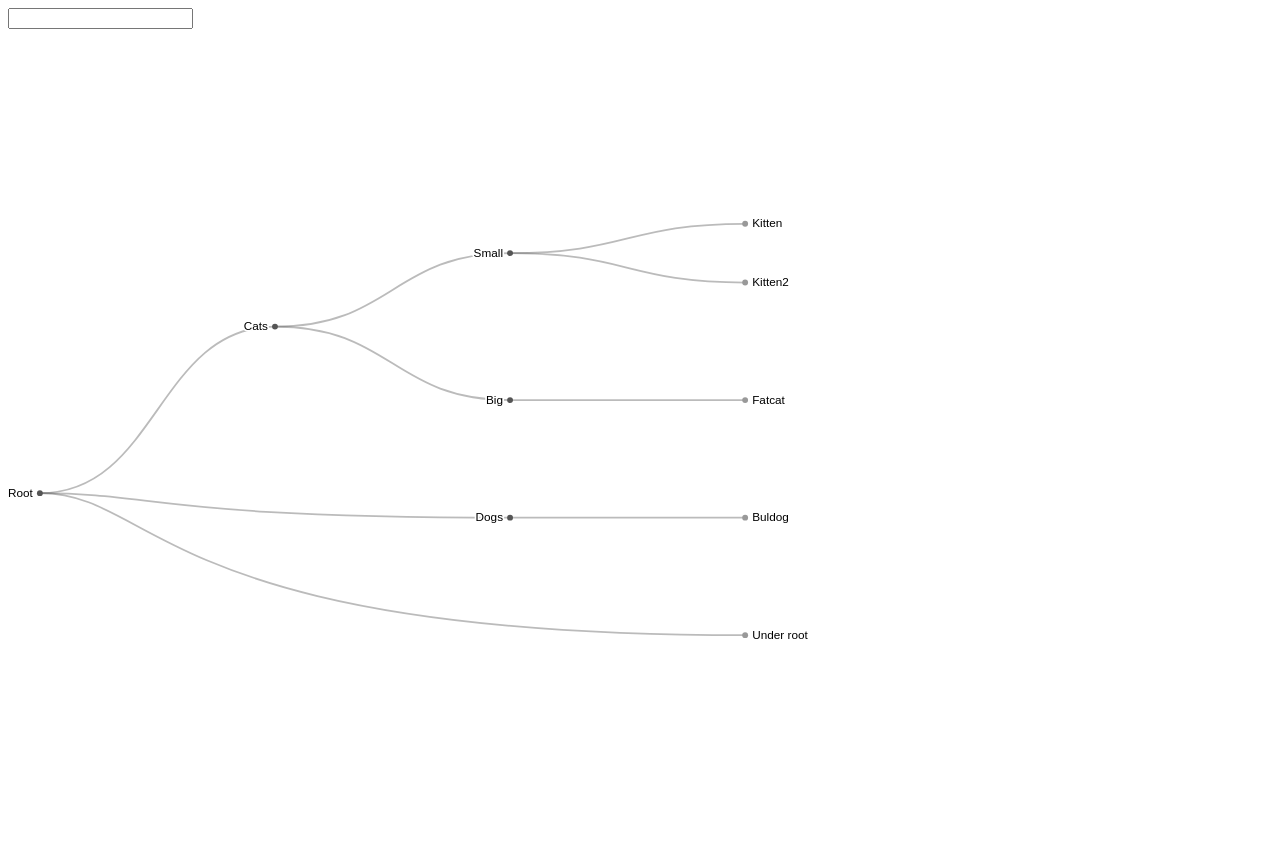
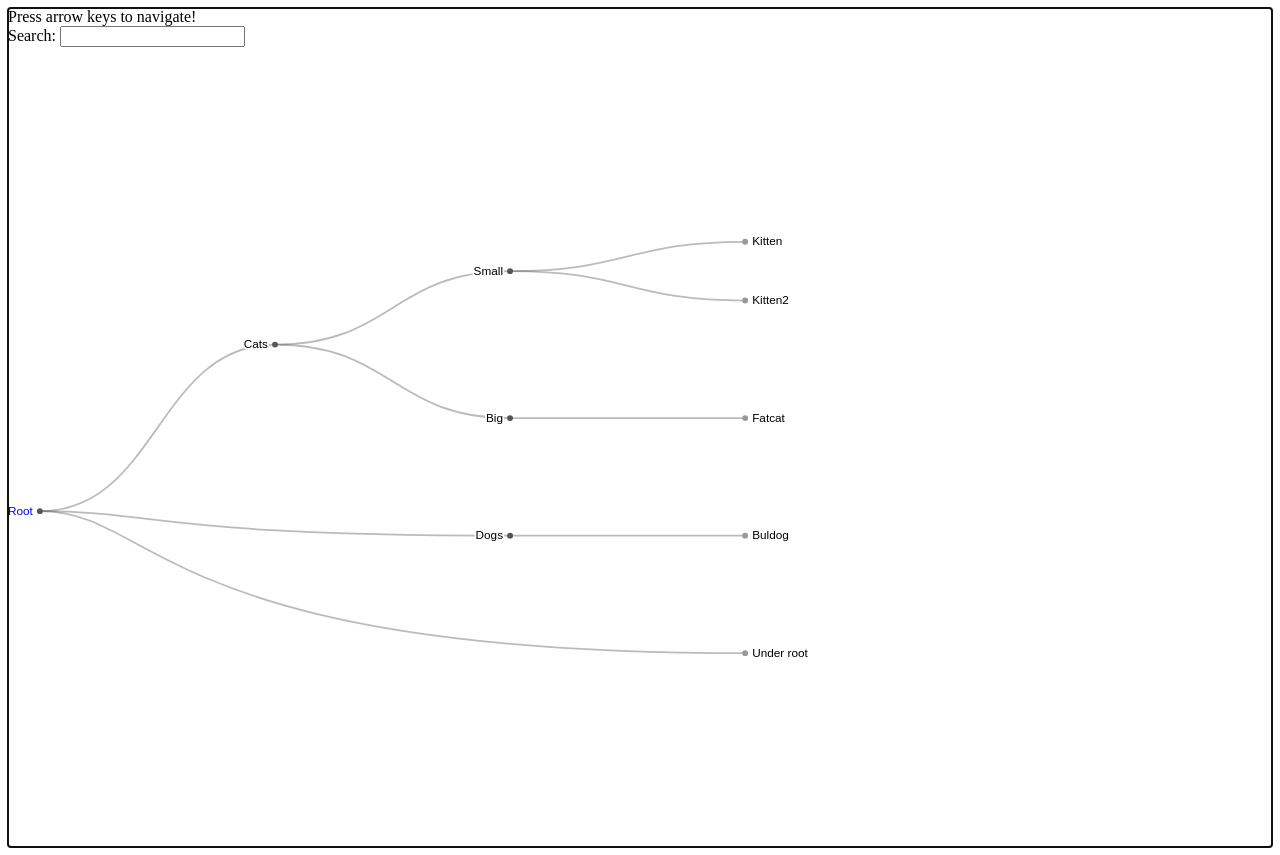
Before and after one commit to harjis/tree, a React (Create React App) app: page / in a window 1280 px wide. Built offline with nearby package versions, Linux system fonts and the light colour scheme.

Commit message:
Start with hotkeys

```diff
--- a/src/features/d3-tree/components/Cluster/Cluster-d3.ts
+++ b/src/features/d3-tree/components/Cluster/Cluster-d3.ts
@@ -60,10 +60,11 @@ export const render = <T>(wrapper: SVGGElement, props: Props<T>) => {
     .attr("y", (d) => d.x)
     .attr("dy", "0.31em")
     .attr("dx", (d) => (d.children ? -6 : 6))
-    .attr("fill", (d) =>
+    .attr("fill", (d) => {
+      if (d.id === props.highlightedItemId) return "blue";
       // d.id && -> because d3 type is id?: string;
-      d.id && props.selectedItemIds.has(d.id) ? "red" : "black"
-    )
+      return d.id && props.selectedItemIds.has(d.id) ? "red" : "black";
+    })
     .text((d) => String(d.data[props.labelKey]))
     .filter((d) => !!d.children)
     .attr("text-anchor", "end")
--- a/src/features/d3-tree/components/Cluster/Cluster.tsx
+++ b/src/features/d3-tree/components/Cluster/Cluster.tsx
@@ -5,6 +5,7 @@ import { render } from "./Cluster-d3";
 
 export type Props<T> = {
   height: number;
+  highlightedItemId: string | undefined;
   labelKey: keyof T;
   tree: HierarchyNode<T>;
   selectedItemIds: Set<string>;
--- a/src/features/d3-tree/components/Tree/Tree.tsx
+++ b/src/features/d3-tree/components/Tree/Tree.tsx
@@ -5,6 +5,7 @@ import { Canvas } from "../Canvas";
 import { Cluster } from "../Cluster";
 import { stratify } from "../../utils/stratify";
 import { useSelectedTree } from "../../../../hooks/useSelectedTree";
+import { useHighlightedTreeItem } from "../../../../hooks/useHighlightedTreeItem";
 
 export type Props<T> = {
   height: number;
@@ -29,8 +30,12 @@ export const Tree = <T extends BaseItem>(
     tree,
   });
 
+  const highlightedTreeItem = useHighlightedTreeItem({ tree });
+
   return (
-    <div>
+    <div tabIndex={0} ref={highlightedTreeItem.hotkeyRef}>
+      Press arrow keys to navigate! <br />
+      Search:{" "}
       <input
         type="text"
         value={search}
@@ -42,6 +47,7 @@ export const Tree = <T extends BaseItem>(
       <Canvas height={props.height} width={props.width}>
         <Cluster
           height={props.height}
+          highlightedItemId={highlightedTreeItem.highlightedItemId}
           labelKey={props.labelKey}
           tree={tree}
           selectedItemIds={selectedItemIds}
--- /dev/null
+++ b/src/features/d3-tree/stories/tree.css
@@ -0,0 +1,3 @@
+html {
+  overflow: hidden;
+}
--- /dev/null
+++ b/src/hooks/useHighlightedTreeItem.ts
@@ -0,0 +1,136 @@
+import React from "react";
+import { HierarchyNode } from "d3";
+
+import { useHotkeys } from "./useHotkeys";
+
+type Props<Item> = {
+  tree: HierarchyNode<Item>;
+};
+type ReturnType<Element> = {
+  hotkeyRef: React.RefCallback<Element>;
+  highlightedItemId: string | undefined;
+};
+export const useHighlightedTreeItem = <Item, Element extends HTMLElement>(
+  props: Props<Item>
+): ReturnType<Element> => {
+  const [highlightedItemId, setHighlightedItemId] = React.useState<
+    string | undefined
+  >(props.tree.id);
+  // useMemo so that useHotkeys refCallback doesn't cleanup on
+  // every render
+  const eventListeners = React.useMemo(
+    () => [
+      {
+        keys: ["ArrowUp", "ArrowDown", "ArrowLeft", "ArrowRight"],
+        eventListener: (event: KeyboardEvent) => {
+          event.stopPropagation();
+          if (event.key === "ArrowRight") {
+            setHighlightedItemId(
+              selectFirstChild(props.tree, highlightedItemId)
+            );
+          } else if (event.key === "ArrowLeft") {
+            setHighlightedItemId(selectParent(props.tree, highlightedItemId));
+          } else if (event.key === "ArrowUp") {
+            setHighlightedItemId(
+              selectTopSideSibling(props.tree, highlightedItemId)
+            );
+          } else if (event.key === "ArrowDown") {
+            setHighlightedItemId(
+              selectBottomSideSibling(props.tree, highlightedItemId)
+            );
+          }
+        },
+      },
+    ],
+    [highlightedItemId, props.tree]
+  );
+  const hotkeyRef = useHotkeys({
+    autoFocus: true,
+    eventListeners,
+  });
+
+  return {
+    hotkeyRef,
+    highlightedItemId,
+  };
+};
+
+function selectFirstChild<Item>(
+  tree: HierarchyNode<Item>,
+  currentlyHighlightedItemId: string | undefined
+) {
+  //@ts-ignore missing from types
+  const highLightedItem: HierarchyNode<Item> = tree.find(
+    (d: HierarchyNode<Item>) => d.id === currentlyHighlightedItemId
+  );
+  if (highLightedItem.children) {
+    return highLightedItem.children[0].id;
+  }
+  return currentlyHighlightedItemId;
+}
+
+function selectParent<Item>(
+  tree: HierarchyNode<Item>,
+  currentlyHighlightedItemId: string | undefined
+) {
+  //@ts-ignore missing from types
+  const highLightedItem: HierarchyNode<Item> = tree.find(
+    (d: HierarchyNode<Item>) => d.id === currentlyHighlightedItemId
+  );
+  if (highLightedItem.parent) {
+    return highLightedItem.parent.id;
+  }
+  return currentlyHighlightedItemId;
+}
+
+function selectTopSideSibling<Item>(
+  tree: HierarchyNode<Item>,
+  currentlyHighlightedItemId: string | undefined
+) {
+  //@ts-ignore missing from types
+  const highLightedItem: HierarchyNode<Item> = tree.find(
+    (d: HierarchyNode<Item>) => d.id === currentlyHighlightedItemId
+  );
+
+  const siblings: HierarchyNode<Item>[] = [];
+  tree.each((d: HierarchyNode<Item>) => {
+    if (d.depth === highLightedItem.depth) {
+      siblings.push(d);
+    }
+  });
+  const currentIndex = siblings.findIndex(
+    (sibling) => sibling.id === highLightedItem.id
+  );
+
+  if (siblings[currentIndex - 1]) {
+    return siblings[currentIndex - 1].id;
+  } else {
+    return highLightedItem.id;
+  }
+}
+
+function selectBottomSideSibling<Item>(
+  tree: HierarchyNode<Item>,
+  currentlyHighlightedItemId: string | undefined
+) {
+  //@ts-ignore missing from types
+  const highLightedItem: HierarchyNode<Item> = tree.find(
+    (d: HierarchyNode<Item>) => d.id === currentlyHighlightedItemId
+  );
+
+  const siblings: HierarchyNode<Item>[] = [];
+  tree.each((d: HierarchyNode<Item>) => {
+    if (d.depth === highLightedItem.depth) {
+      siblings.push(d);
+    }
+  });
+  const currentIndex = siblings.findIndex(
+    (sibling) => sibling.id === highLightedItem.id
+  );
+
+  if (siblings[currentIndex + 1]) {
+    return siblings[currentIndex + 1].id;
+  } else {
+    return highLightedItem.id;
+  }
+}
--- /dev/null
+++ b/src/hooks/useHotkeys.ts
@@ -0,0 +1,47 @@
+import React from "react";
+import {
+  RefCallbackWithCleanup,
+  useRefCallbackWithCleanup,
+} from "./useRefCallbackWithCleanup";
+
+export type EventListener = {
+  keys: string[];
+  eventListener: (event: KeyboardEvent) => void;
+};
+type Handler = (event: KeyboardEvent) => void;
+type Props = {
+  autoFocus: boolean;
+  eventListeners: EventListener[];
+};
+export const useHotkeys = <RefElement extends HTMLElement>(
+  props: Props
+): React.RefCallback<RefElement> => {
+  const { autoFocus, eventListeners } = props;
+  const refCallback: RefCallbackWithCleanup<RefElement> = React.useCallback(
+    (element) => {
+      const handlers: Handler[] = [];
+      eventListeners.forEach(({ keys, eventListener }) => {
+        const eventHandler = (event: KeyboardEvent) => {
+          if (keys.includes(event.key)) {
+            eventListener(event);
+          }
+        };
+        handlers.push(eventHandler);
+        element?.addEventListener("keydown", eventHandler);
+      });
+
+      if (autoFocus) {
+        element?.focus();
+      }
+
+      return () => {
+        console.log("Cleanup time!");
+        handlers.forEach((handler) => {
+          element?.removeEventListener("keydown", handler);
+        });
+      };
+    },
+    [autoFocus, eventListeners]
+  );
+  return useRefCallbackWithCleanup<RefElement>(refCallback);
+};
--- /dev/null
+++ b/src/hooks/useRefCallbackWithCleanup.ts
@@ -0,0 +1,34 @@
+import React from "react";
+
+type Cleanup = () => void;
+// eslint-disable-next-line @typescript-eslint/no-empty-function
+const noop: Cleanup = () => {};
+
+type RefCallbackWithoutCleanup<RefElement extends HTMLElement> = (
+  element: RefElement | null
+) => void;
+export type RefCallbackWithCleanup<RefElement extends HTMLElement> = (
+  element: RefElement
+) => () => void;
+
+/*
+ * The idea of this hook is to generalize cleanup for RefCallback.
+ * By default React.RefCallback doesn't support cleanup.
+ * */
+export function useRefCallbackWithCleanup<RefElement extends HTMLElement>(
+  callback: RefCallbackWithCleanup<RefElement>
+): RefCallbackWithoutCleanup<RefElement> {
+  const cleanUpRef = React.useRef<Cleanup>(noop);
+  return React.useCallback(
+    (element: RefElement | null) => {
+      cleanUpRef.current();
+      // So that every cleanup is called only once
+      cleanUpRef.current = noop;
+
+      if (element) {
+        cleanUpRef.current = callback(element);
+      }
+    },
+    [callback]
+  );
+}
```
Also changed, not shown: 1 other file (tests, documents, lock files or other folders).
